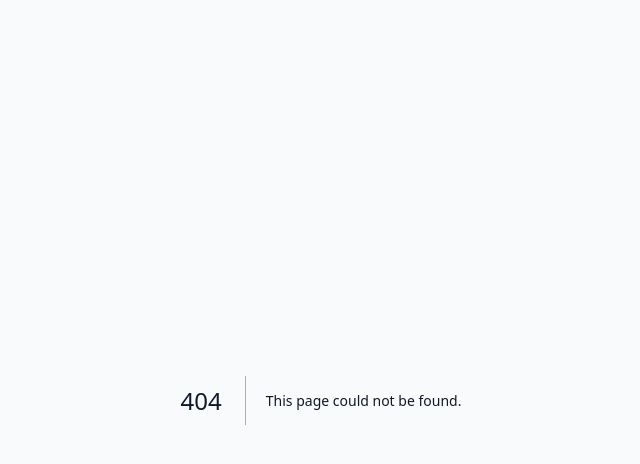
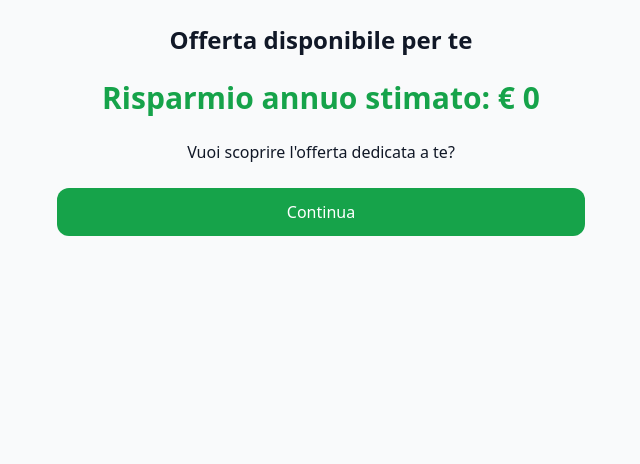
Before and after one commit to eutentiofficial-art/energia-compara, a Next.js app: page /manual/compare in a window 1280 px wide. Before the commit this address had no page. Shown: the top 464 px of the page, without its empty margins (319-959 px from the left). Built offline with nearby package versions, Linux system fonts and the light colour scheme.

Commit message:
Create page.tsx

```diff
--- /dev/null
+++ b/app/manual/compare/page.tsx
@@ -0,0 +1,29 @@
+"use client";
+
+import { useRouter } from "next/navigation";
+
+export default function ComparePage() {
+  const router = useRouter();
+  const monthly = Number(sessionStorage.getItem("monthly_cost") || 0);
+  const estimatedAnnual = monthly * 12;
+  const saving = Math.round(estimatedAnnual * 0.18);
+
+  return (
+    <div className="max-w-xl mx-auto p-6 space-y-6 text-center">
+      <h1 className="text-2xl font-bold">Offerta disponibile per te</h1>
+
+      <div className="text-3xl font-extrabold text-green-600">
+        Risparmio annuo stimato: € {saving}
+      </div>
+
+      <p>Vuoi scoprire l'offerta dedicata a te?</p>
+
+      <button
+        onClick={() => router.push("/manual/offer")}
+        className="w-full bg-green-600 text-white py-3 rounded-xl"
+      >
+        Continua
+      </button>
+    </div>
+  );
+}
```
